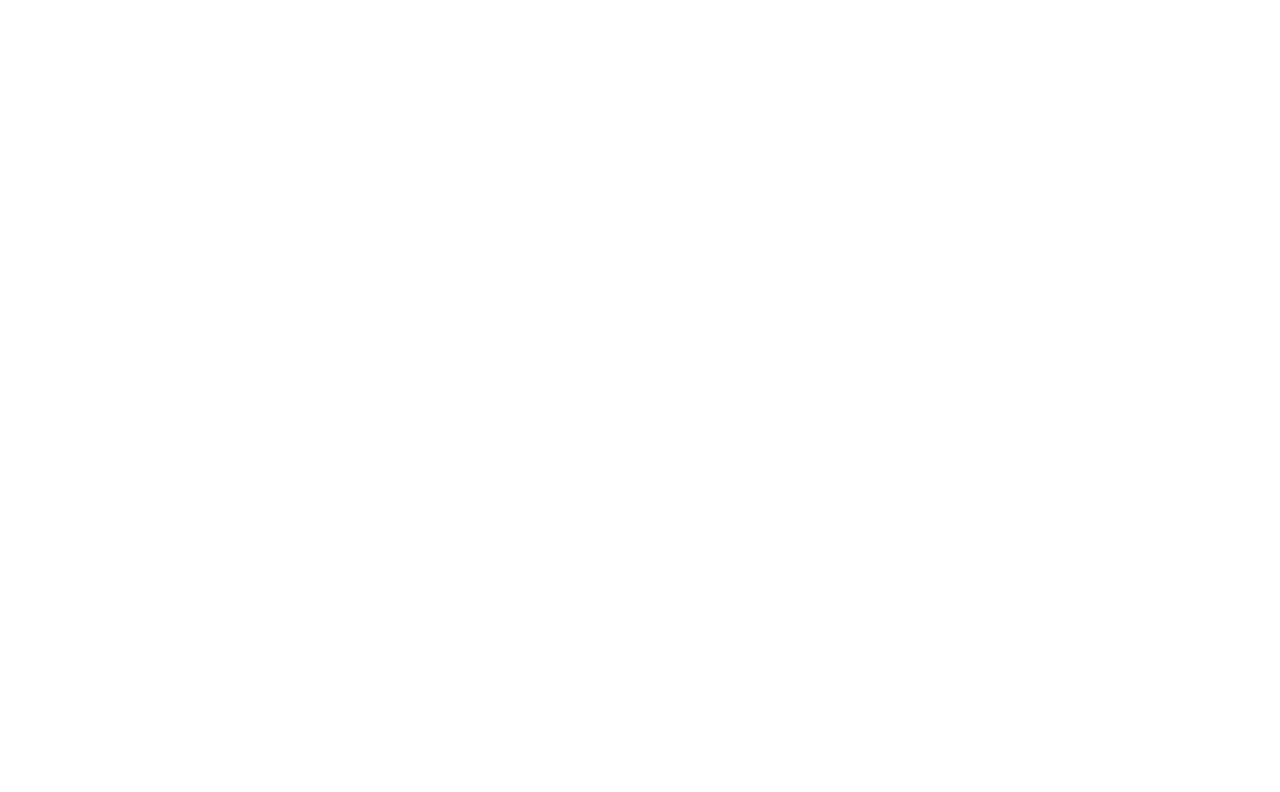
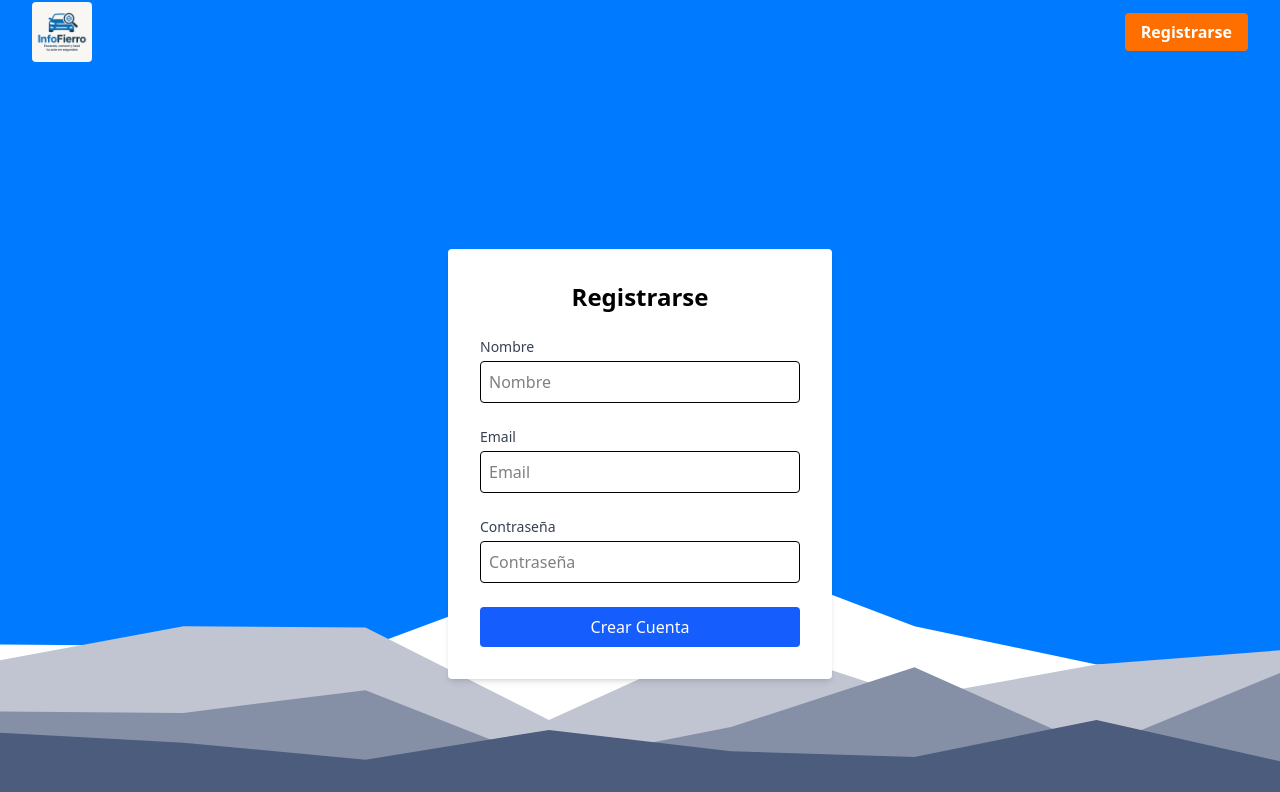
Before and after one commit to JP-fras/InfoFierro, a React (Vite) app: page /login/registro in a window 1280 px wide. Before the commit this address had no page. Shown: the top 792 px of the page. Built offline with nearby package versions, Linux system fonts and the light colour scheme.

Commit message:
Pagina Registro

```diff
--- a/src/App.jsx
+++ b/src/App.jsx
@@ -5,6 +5,7 @@
 import Nosotros from "./pages/Nosotros"
 import Contact from './pages/Contact';
 import Login from './pages/Login'
+import Registro from './pages/Registro';
 
 function App() {
 
@@ -15,6 +16,8 @@
             <Route path="/nosotros" element={<Layout><Nosotros /></Layout>} />
             <Route path="/contact" element={<Layout><Contact /></Layout>} />
             <Route path="/login" element={<Layout><Login/></Layout>} />
+            <Route path="/login/registro" element={<Layout><Registro/></Layout>} />
+
           </Routes>
       </Router>
   )
--- a/src/pages/Login.jsx
+++ b/src/pages/Login.jsx
@@ -70,7 +70,7 @@
 
 return (
 
-    <div className="min-h-screen flex items-center justify-center bg-gray-100">
+    <div className="min-h-screen flex items-center justify-center bg-gray-100 bg-cover bg-center bg-no-repeat" style={{ backgroundImage: "url(/public/fondo.svg)" }}>
         <form onSubmit={handleSubmit} className="bg-white p-8 rounded shadow-md w-full max-w-sm">
 
             <h2 className="text-2xl font-bold mb-6 text-center">Iniciar sesión</h2>
@@ -99,9 +99,19 @@
             >Recuperala aquí
               </button>
             </p>
+
+          <p className="mt-4 text-center text-sm">
+            ¿No tiene una cuenta?{" "}
+            <a href="/login/registro"
+            className="text-blue-600 hover:underline font-medium"
+            >Registrarse
+            </a>
+          </p>
         </form>
 
         {recuperarVisible && (
+    <div>
+
         <form onSubmit={handleRecuperar} className="mt-6">
             <h3 className="text-lg font-semibold mb-4 text-center">
               Recuperar contraseña
@@ -134,6 +144,8 @@
               Enviar instrucciones
             </button>
       </form>
+    </div>
+
         )}
     </div>
     );
--- /dev/null
+++ b/src/pages/Registro.jsx
@@ -0,0 +1,78 @@
+import { useState } from "react";
+
+function Registro(){
+
+    const [nombre, setNombre] = useState("");
+    const [email, setEmail] = useState("");
+    const [password, setPassword] = useState("");
+    const [mensaje, setMensaje] = useState("");
+
+    const handleSubmit = async (e) => {
+    e.preventDefault();
+
+    const payload = {
+      table: "usuarios",
+      data: {
+        nombre,
+        email,
+        contrasena,
+      },
+    };
+
+    try{
+        const response= await fetch ("https://apigeninfofierro.onrender.com/crear-usuario",
+        { method: "POST",
+          headers: {
+          "Content-Type": "application/json",
+        },
+        body: JSON.stringify(payload),});
+
+        if (response.ok) {
+        setMensaje("Usuario creado correctamente");
+        setNombre("");
+        setEmail("");
+        setContrasena("");
+        } else {
+        const errorData = await response.json();
+        setMensaje(`❌ Error: ${errorData.detail || "No se pudo crear el usuario"}`);
+      }
+    } catch (error){
+        console.error("Error al crear usuario:", error);
+        setMensaje("❌ Error de red o del servidor");
+    }}
+
+
+return (
+
+    <div className="min-h-screen flex items-center justify-center bg-gray-100 bg-cover bg-center bg-no-repeat" style={{ backgroundImage: "url(/fondo.svg)" }}>
+        <form onSubmit={handleSubmit} className="bg-white p-8 rounded shadow-md w-full max-w-sm">
+
+            <h2 className="text-2xl font-bold mb-6 text-center">Registrarse</h2>
+
+            <label className="block mb-6">
+              <span className="block text-sm font-medium text-gray-700">Nombre</span>
+              <input type="text" placeholder="Nombre" value={nombre} onChange={(e) => setNombre(e.target.value)} className="mt-1 p-2 w-full border rounded" required/>
+            </label>
+
+            <label className="block mb-6">
+              <span className="block text-sm font-medium text-gray-700">Email</span>
+              <input type="email" placeholder="Email" value={email} onChange={(e) => setEmail(e.target.value)} className="mt-1 p-2 w-full border rounded" required/>
+            </label>
+
+            <label className="block mb-6">
+              <span className="block text-sm font-medium text-gray-700">Contraseña</span>
+              <input type="password" placeholder="Contraseña" value={password} onChange={(e) => setPassword(e.target.value)} className="mt-1 p-2 w-full border rounded" required/>
+            </label>
+
+            <button type="submit" className="w-full bg-blue-600 text-white p-2 rounded hover:bg-blue-700"
+            >Crear Cuenta
+            </button>
+
+     {mensaje && <p className="mt-4 text-center text-sm">{mensaje}</p>}
+
+      </form>
+    </div>
+
+    )
+}
+export default Registro;
```
Lines whose indentation alone changed are shown as unchanged.
